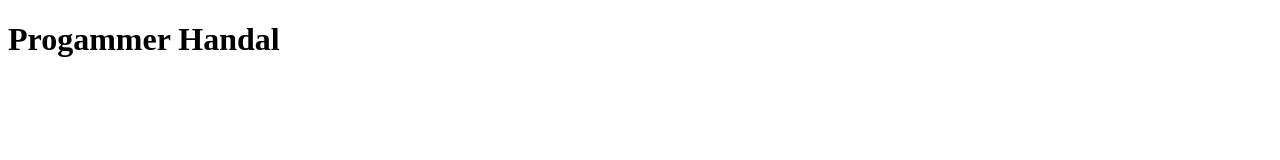
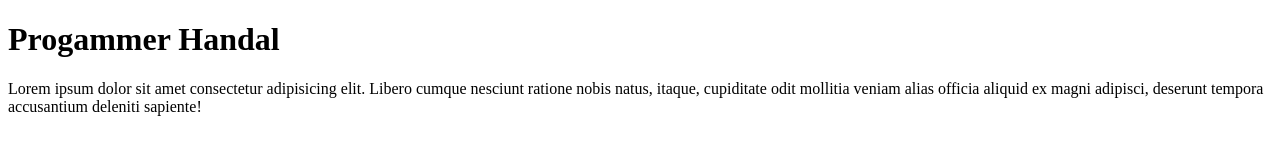
Before and after one commit to dickyyahya/git-v6, a plain HTML site: page index.html in a window 1280 px wide. Drawn offline with Linux system fonts and the light colour scheme.

Commit message:
nambah paragrap di index.html

```diff
--- a/index.html
+++ b/index.html
@@ -7,5 +7,6 @@
   </head>
   <body>
     <h1>Progammer Handal</h1>
+    <p>Lorem ipsum dolor sit amet consectetur adipisicing elit. Libero cumque nesciunt ratione nobis natus, itaque, cupiditate odit mollitia veniam alias officia aliquid ex magni adipisci, deserunt tempora accusantium deleniti sapiente!</p>
   </body>
 </html>
```
